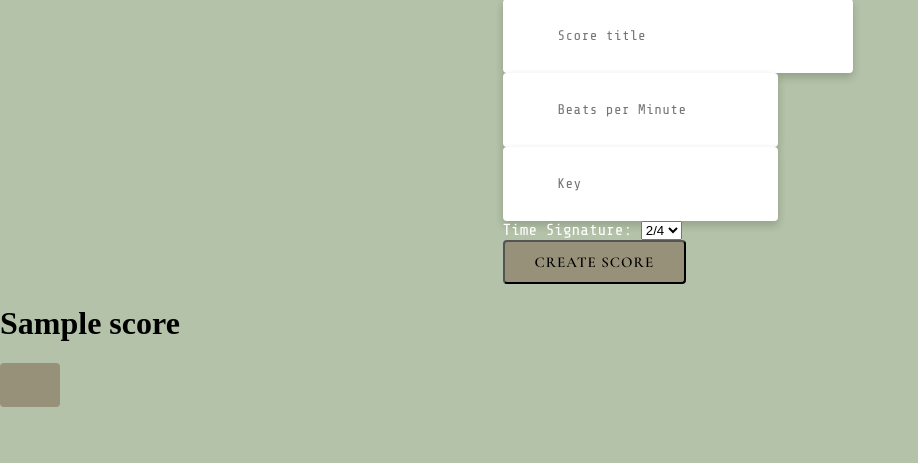
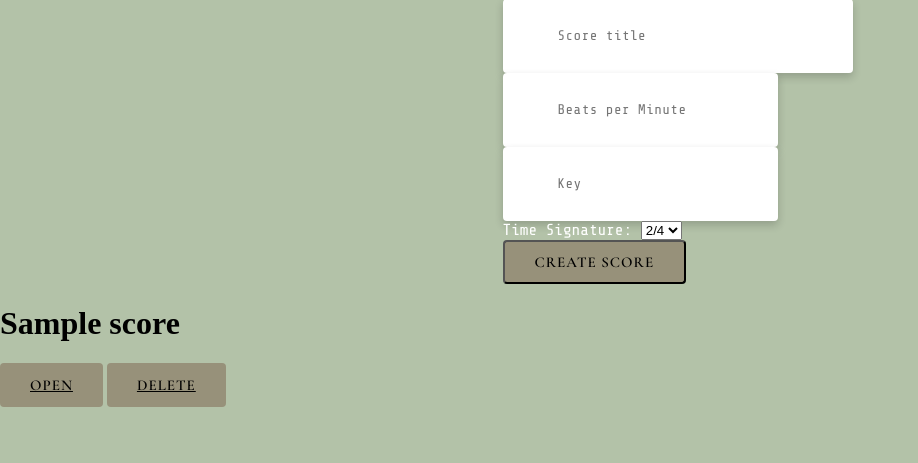
Before and after one commit to kitchy115/ScoreSensei, a Django app: a page that uses project/accounts/templates/accounts/dashboard_page.html in a window 1280 px wide; the page is wider, and only the part inside the window is pictured. Shown: the part 206-669 px from the top of that part, without its empty margins (0-918 px from the left). Run offline with Django 5.2, Linux system fonts and the light colour scheme; a user stored in the database is signed in; tables that the repository leaves empty hold one stand-in row (values such as "Sample post").

Commit message:
update delete_score

```diff
--- a/project/accounts/templates/accounts/dashboard_page.html
+++ b/project/accounts/templates/accounts/dashboard_page.html
@@ -41,6 +41,7 @@
 
   {% for score in scores %}
     <h1>{{ score.score_title }}</h1>
-    <a href="{% url 'scores:read_score' slug=score.score_slug %}" class="btn mt-4"></a>
+    <a href="{% url 'scores:read_score' slug=score.score_slug %}" class="btn mt-4">Open</a>
+    <a href="{% url 'scores:delete_score' slug=score.score_slug %}" class="btn mt-4">Delete</a>
   {% endfor %}
 {% endblock %}
--- a/project/scores/views.py
+++ b/project/scores/views.py
@@ -45,4 +45,6 @@ def update_score(request, slug):
 
 @login_required(redirect_field_name=None)
 def delete_score(request, slug):
-    pass
+    score = Score.objects.get(user_id=request.user, score_slug=slug)
+    score.delete()
+    return redirect("accounts:dashboard", username=request.user.username)
```
